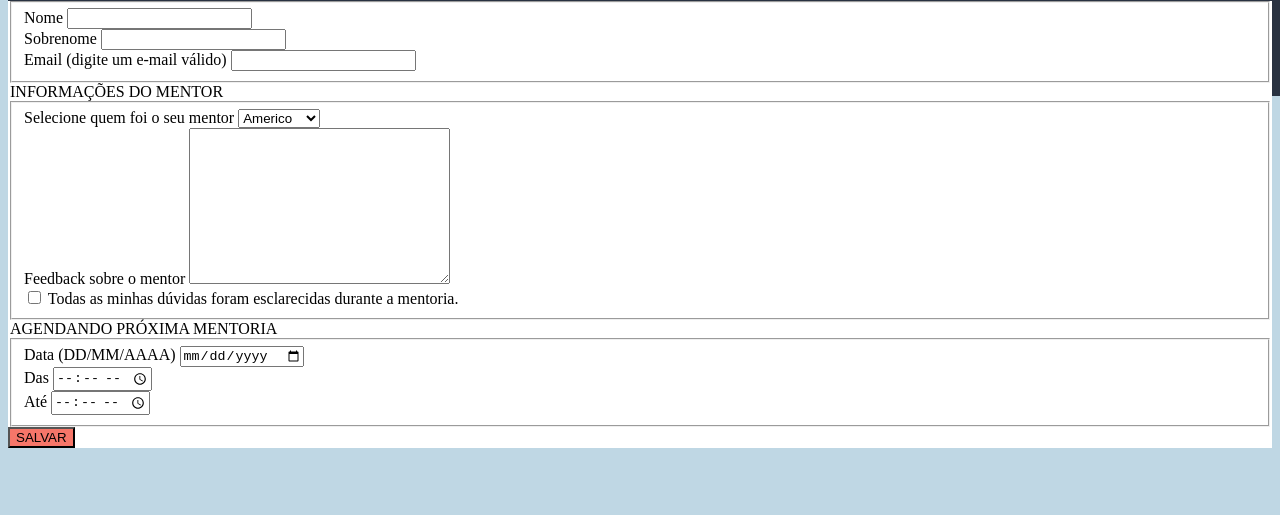
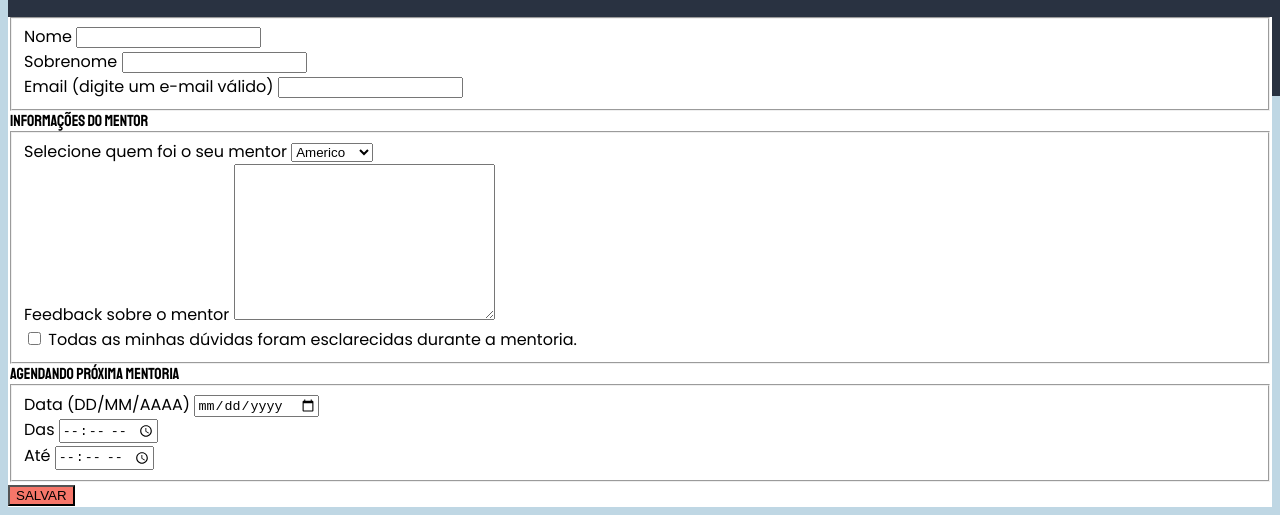
Before and after one commit to IFreitasMendes/Exp---Projeto-3---Recriando-Layout-Form-2, a plain HTML site: page index.html in a window 1280 px wide. Shown: the part 369-884 px from the top of the page. Before the commit the page ends 825 px from the top, so only its background shows below. Drawn offline with Linux system fonts and the light colour scheme.

Commit message:
Adição das fontes

```diff
--- a/index.html
+++ b/index.html
@@ -1,10 +1,13 @@
 <!DOCTYPE html>
 <html lang="pt-br">
 <head>
+  <link rel="preconnect" href="https://fonts.googleapis.com">
+  <link rel="preconnect" href="https://fonts.gstatic.com" crossorigin>
   <meta charset="UTF-8">
   <meta name="viewport" content="width=device-width, initial-scale=1.0">
   <title>Avalie sua mentoria</title>
   <link rel="stylesheet" href="style.css">
+  <link href="https://fonts.googleapis.com/css2?family=Poppins:ital,wght@0,100;0,200;0,300;0,400;0,500;0,600;0,700;0,800;0,900;1,100;1,200;1,300;1,400;1,500;1,600;1,700;1,800;1,900&family=Staatliches&display=swap" rel="stylesheet">
 </head>
 <body>
   <div class="pagina">
--- a/style.css
+++ b/style.css
@@ -1,5 +1,10 @@
+h1, h2, legend{
+  font-family: "Staatliches", sans-serif;
+}
+
 body{
   background: #BFD7E4;
+  font-family: "Poppins", sans-serif;
 }
 body::before {
   content: '';
```
